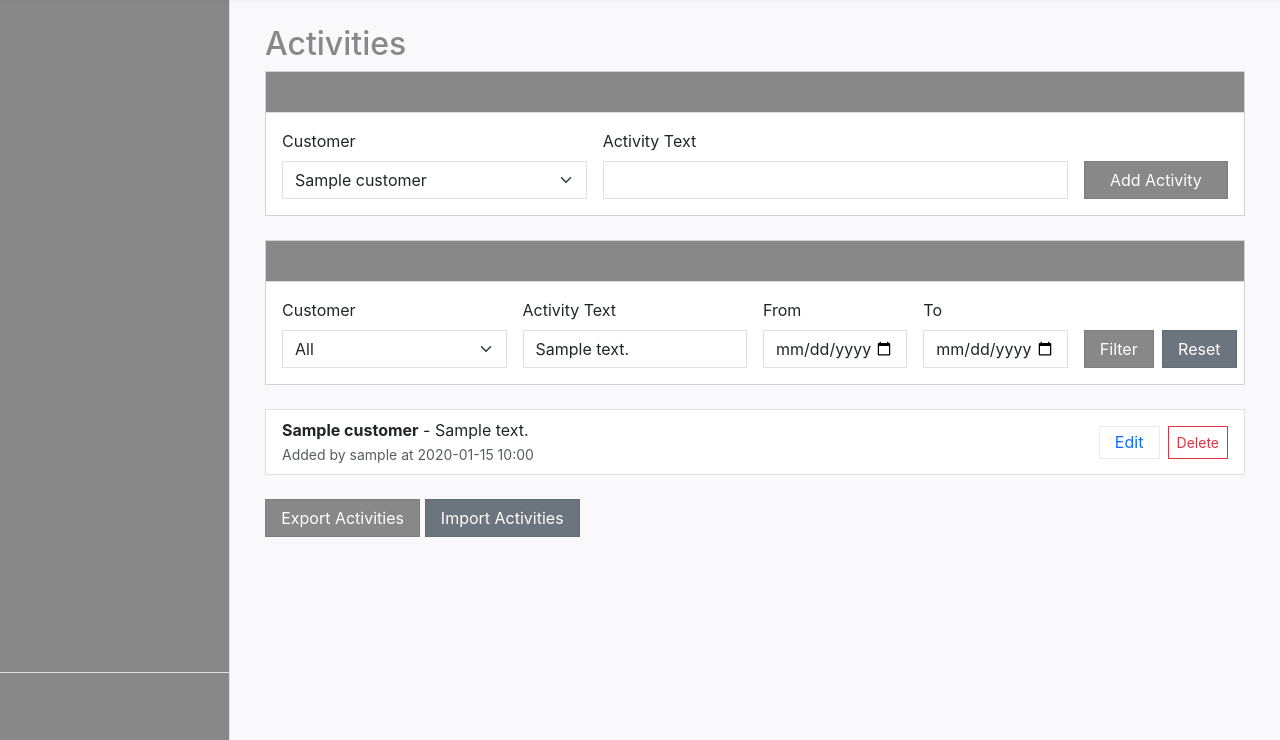
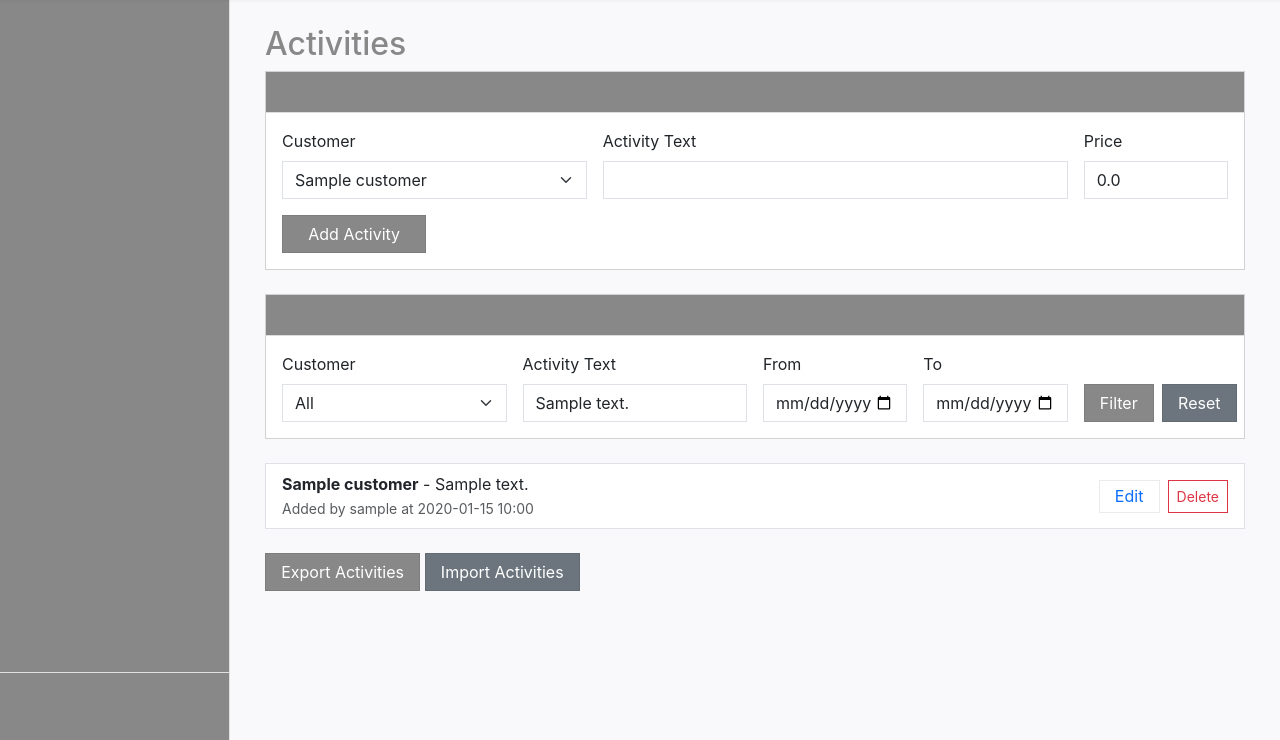
Before and after one commit to RobertMochnacky/kartoteka, a Python web app: template app/templates/activities.html in a window 1280 px wide. Shown: the part 60-800 px from the top of the page. Run offline with Jinja, Linux system fonts and the light colour scheme; the template is opened without the code that fills it: most values are stand-ins (such as "Sample title", 1, 10 or a date in 2020).

Commit message:
Update activities.html

```diff
--- a/app/templates/activities.html
+++ b/app/templates/activities.html
@@ -24,6 +24,10 @@
             <div class="col-md-6">
                 <label for="activity_text" class="form-label">{{ _("Activity Text") }}</label>
                 <input type="text" name="activity_text" id="activity_text" class="form-control rounded-0" required>
+            </div>
+            <div class="col-md-2">
+                <label for="activity_price" class="form-label">{{ _("Price") }}</label>
+                <input type="number" step="0.01" name="price" id="activity_price" class="form-control rounded-0" value="0.0">
             </div>
             <div class="col-md-2 d-flex align-items-end">
                 <button type="submit" class="btn btn-primary w-100 rounded-0">{{ _("Add Activity") }}</button>
@@ -95,6 +99,7 @@
                     {% endfor %}
                 </select>
                 <input type="text" name="text" class="form-control form-control-sm rounded-0" value="{{ act.text }}" required>
+                <input type="number" step="0.01" name="price" class="form-control form-control-sm rounded-0" value="{{ act.price }}">
                 <button type="button" class="btn btn-success btn-sm rounded-0 save-btn" data-id="{{ act.id }}">{{ _("Save") }}</button>
                 <button type="button" class="btn btn-secondary btn-sm rounded-0 cancel-btn">{{ _("Cancel") }}</button>
             </div>
@@ -147,22 +152,29 @@ document.addEventListener("DOMContentLoaded", function() {
             const formData = new FormData();
             const customer_id = li.querySelector("select[name='customer_id']").value;
             const text = li.querySelector("input[name='text']").value;
+            const price = li.querySelector("input[name='price']").value;
             formData.append("customer_id", customer_id);
             formData.append("text", text);
+            formData.append("price", price);
 
-            fetch(`/edit_activity/${btn.dataset.id}`, {
+            fetch(`/edit_activity_ajax/${btn.dataset.id}`, {
                 method: "POST",
                 body: formData,
-            }).then(response => {
-                if (response.ok) {
-                    location.reload();
-                } else {
-                    alert("{{ _('Error updating activity') }}");
-                }
-            });
+            }).then(response => response.json())
+              .then(data => {
+                  if (data.success) {
+                      li.querySelector(".text-content").innerHTML =
+                          `<strong>${data.customer_name}</strong> - ${data.text} - {{ _("Price") }}: ${parseFloat(data.price).toFixed(2)}
+                          <br><small class="text-muted">{{ _("Added by") }} ${data.creator_username} {{ _("at") }} ${data.timestamp}</small>`;
+                      li.querySelector(".text-content").classList.remove("d-none");
+                      li.querySelector(".inline-edit-form").classList.add("d-none");
+                      li.querySelector(".d-flex.ms-2").classList.remove("d-none");
+                  } else {
+                      alert(data.message);
+                  }
+              });
         });
     });
 });
 </script>
-
 {% endblock %}
```
